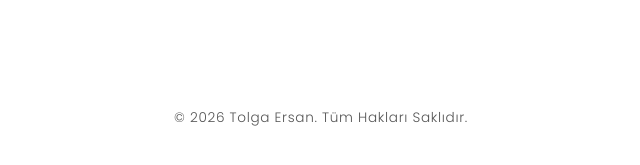
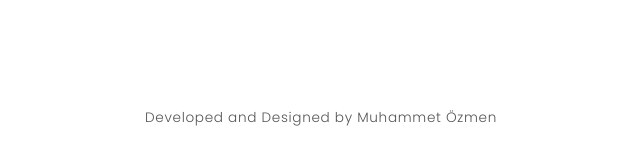
Before and after one commit to tolgaersan/tolgaersan.github.io, a Jekyll site: the page built from about.md, in a window 1280 px wide and 900 px high, scrolled down 1382 px. Shown: the part 707-872 px from the top of the window, without its empty margins (319-959 px from the left). Built offline with Jekyll 4.4.1, drawn with Linux system fonts in a browser that asks for light colours.

Commit message:
Site guncellendi

```diff
--- a/_config.yml
+++ b/_config.yml
@@ -87,4 +87,4 @@ interests:
   - "Felsefe"
   - "Müzik Üretimi"
 
-footer_copyright: "© 2026 Tolga Ersan. Tüm Hakları Saklıdır."
+footer_copyright: "Developed and Designed by Muhammet Özmen"
--- a/_includes/footer.html
+++ b/_includes/footer.html
@@ -1,5 +1,5 @@
 <footer class="site-footer">
   <div class="site-footer__copyright">
-    {{ site.footer_copyright }}
+    <a href="https://www.muhammetozmen.org" target="_blank" rel="noopener noreferrer">{{ site.footer_copyright }}</a>
   </div>
 </footer>
```
